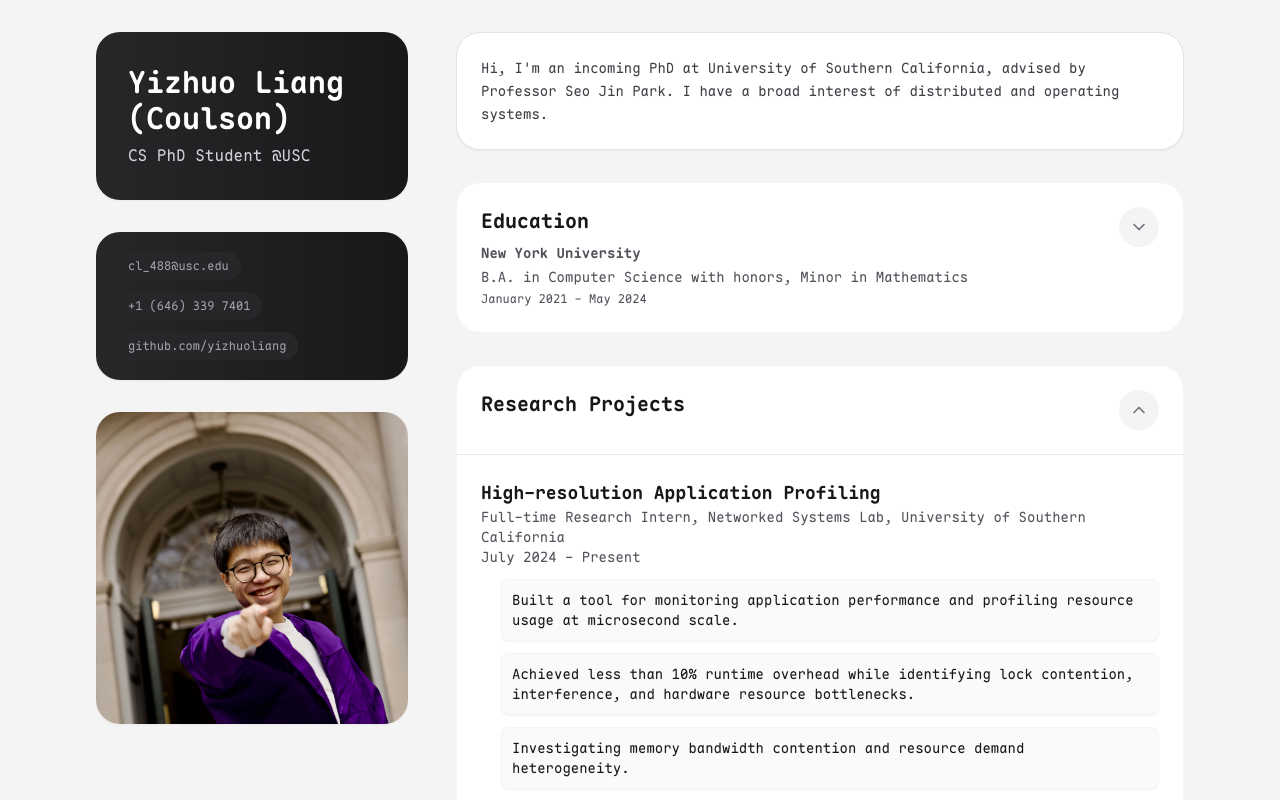
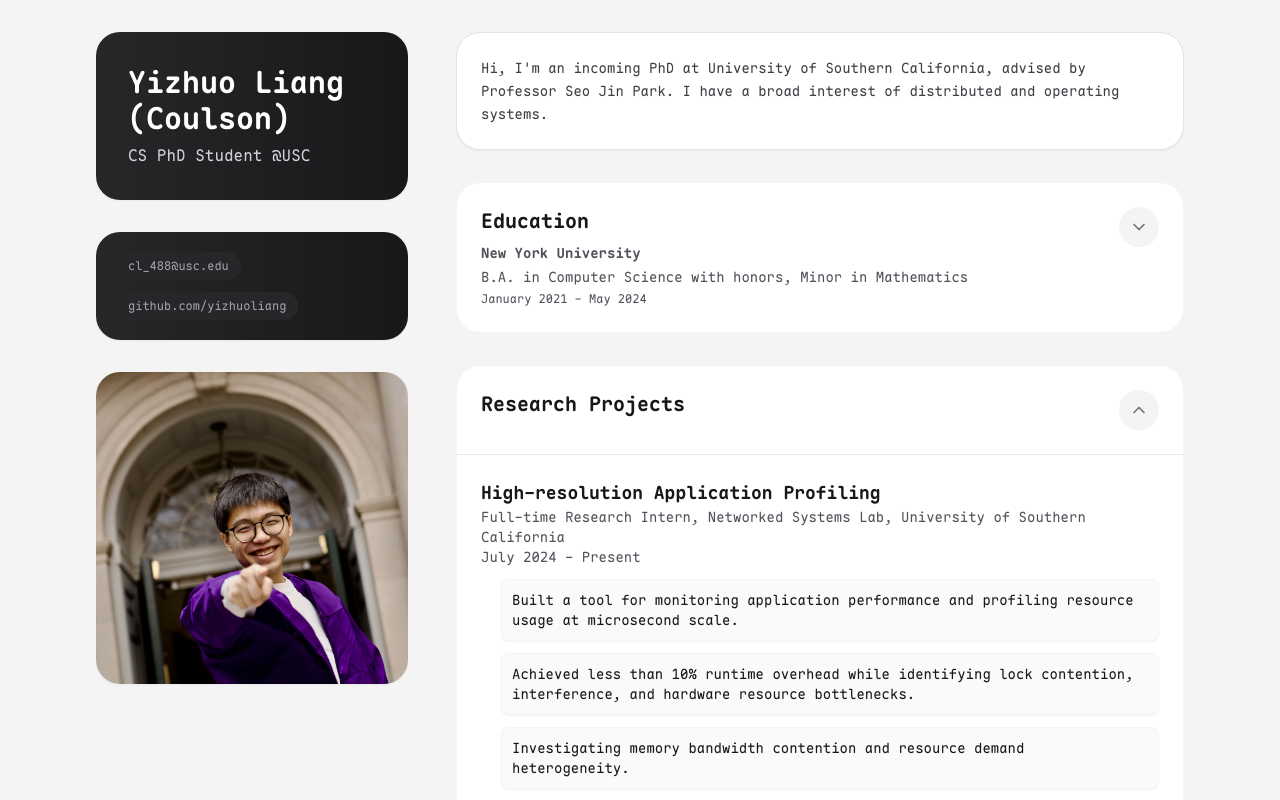
Before and after one commit to yizhuoliang/yizhuoliang.github.io, a Next.js app: page / in a window 1280 px wide. Shown: the top 800 px of the page. Built offline with nearby package versions, Linux system fonts and the light colour scheme.

Commit message:
remove tele

```diff
--- a/app/page.tsx
+++ b/app/page.tsx
@@ -23,7 +23,6 @@ export default function Home() {
                 <div className="p-5 text-white">
                   <div className="flex flex-wrap gap-3 text-xs text-zinc-400">
                     <a href="mailto:cl_488@usc.edu" className="hover:text-white rounded-full px-3 py-1.5 bg-zinc-800 hover:bg-zinc-700 transition-colors">cl_488@usc.edu</a>
-                    <a href="tel:+16463397401" className="hover:text-white rounded-full px-3 py-1.5 bg-zinc-800 hover:bg-zinc-700 transition-colors">+1 (646) 339 7401</a>
                     <a href="https://github.com/yizhuoliang" className="hover:text-white rounded-full px-3 py-1.5 bg-zinc-800 hover:bg-zinc-700 transition-colors">github.com/yizhuoliang</a>
                   </div>
                 </div>
```
